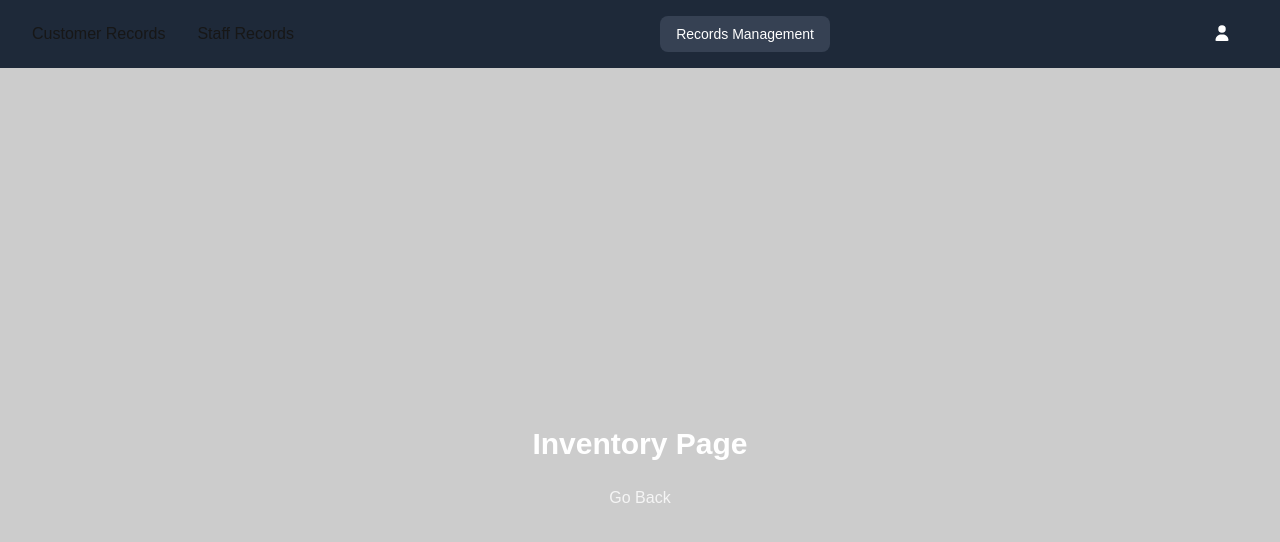
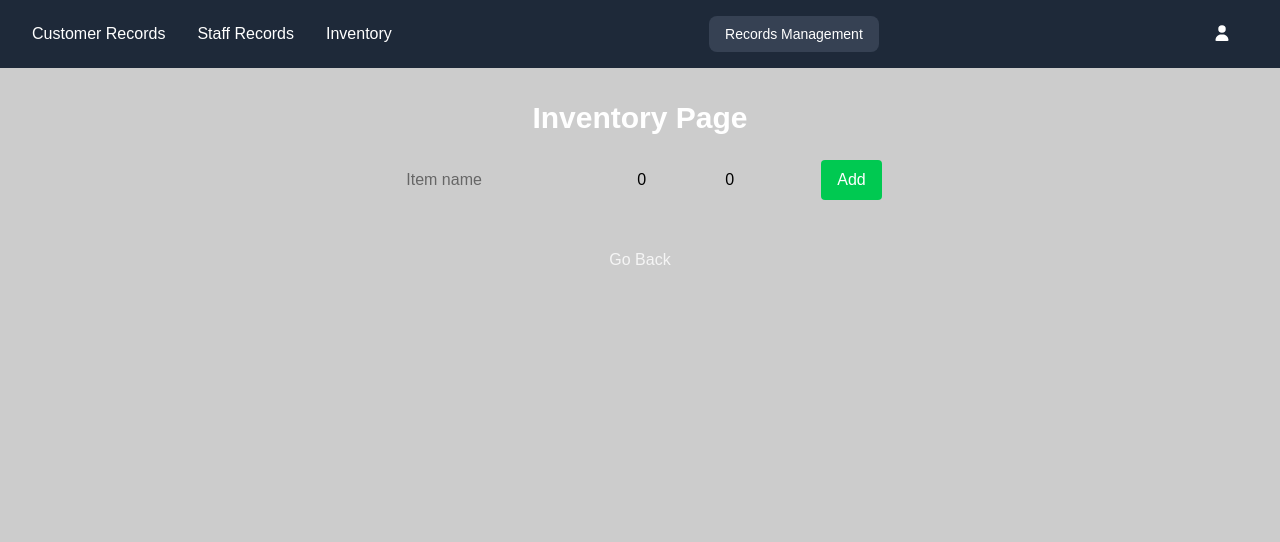
Before and after one commit to aavillejo/Barracks-Prototype, a Next.js app in the folder barracks-prototype/: page /Records/InventoryPage in a window 1280 px wide. Shown: the top 542 px of the page. Built offline with nearby package versions, Linux system fonts and the light colour scheme.

Commit message:
Inventory Management system

```diff
--- a/barracks-prototype/app/Display/Header.tsx
+++ b/barracks-prototype/app/Display/Header.tsx
@@ -4,21 +4,36 @@ import Link from 'next/link'
 
 export default function Header() {
     return (
-        <header className="flex flex-row justify-between items-center p-4 bg-gray-800 sticky top-0 z-2">
+        <header className="flex flex-row justify-between items-center p-4 bg-gray-800 sticky top-0 z-10">
             <div className="flex flex-row items-center mx-4 gap-8">
                 <Link href="/Records/CustomerRecords">
-                    <h2 className="hover:scale-115 hover:font-bold hover:shadow-lg transition-transform cursor-pointer">Customer Records</h2>
+                    <h2 className="text-white hover:scale-110 hover:font-bold transition-transform cursor-pointer">
+                        Customer Records
+                    </h2>
                 </Link>
                 <Link href="/Records/StaffRecords">
-                    <h2 className="hover:scale-115 hover:font-bold hover:shadow-lg transition-transform cursor-pointer">Staff Records</h2>
+                    <h2 className="text-white hover:scale-110 hover:font-bold transition-transform cursor-pointer">
+                        Staff Records
+                    </h2>
+                </Link>
+
+                {/* Fixed the path here to match: Records/InventoryPage */}
+                <Link href="/Records/InventoryPage">
+                    <h2 className="text-white hover:scale-110 hover:font-bold transition-transform cursor-pointer">
+                        Inventory
+                    </h2>
                 </Link>
             </div>
 
             <div className="flex flex-row items-center gap-4">
-                <span className="px-4 py-2 mx-4 rounded-lg bg-gray-700 text-white text-sm">Records Management</span>
-            </div> {/* Search Feature goes here */}
+                <span className="px-4 py-2 mx-4 rounded-lg bg-gray-700 text-white text-sm">
+                    Records Management
+                </span>
+            </div>
 
-            <div className="items-center mx-8 hover:scale-150 hover:font-bold hover:shadow-lg transition-transform cursor-pointer"> <FontAwesomeIcon icon={faUser} style={{color: "white"}}/> </div>
+            <div className="items-center mx-8 hover:scale-125 transition-transform cursor-pointer">
+                <FontAwesomeIcon icon={faUser} style={{color: "white"}}/>
+            </div>
         </header>
     )
 }
--- a/barracks-prototype/app/Display/LandingPage/page.tsx
+++ b/barracks-prototype/app/Display/LandingPage/page.tsx
@@ -13,7 +13,8 @@ interface CardData {
 
 interface LandingPageProps {
     recordsData?: CardData;
-    inventoryData?: CardData;
+    staffData?: CardData; // Renamed for clarity
+    inventoryData?: CardData; // This is the new third card
 }
 
 export default function LandingPage({
@@ -25,7 +26,8 @@ export default function LandingPage({
         recent: "#6767 - Customer Real",
         updated: "Updated: Today, 2:15 PM",
         href: "/Records/CustomerRecords"
-    }, inventoryData = {
+    },
+    staffData = {
         title: "Staff Records",
         totalLabel: "Total Staff:",
         total: "42",
@@ -33,15 +35,37 @@ export default function LandingPage({
         recent: "Daniel Cruz - Barber",
         updated: "Updated: Today, 11:30 AM",
         href: "/Records/StaffRecords"
-    }}: LandingPageProps) { // Destructuring Objects to LandingPage Parameters
+    },
+    inventoryData = {
+        title: "Inventory",
+        totalLabel: "Total Items:",
+        total: "0",
+        recentLabel: "Recent:",
+        recent: "No items yet",
+        updated: "Updated: Just now",
+        // This matches your folder path: Records/InventoryPage
+        href: "/Records/InventoryPage"
+    }
+}: LandingPageProps) {
     return (
         <>
             <Header />
-            <img src="https://avatar.setmore.com/files/img/fnQDGUanIxuY/87d76986-7faa-4cf4-840e-4bcff5ed6256.jpeg?crop=2048;689;0;148" alt="Barracks Logo" className="fixed inset-0 w-full h-full object-cover -z-10" />
-            <div className="grid grid-cols-2 gap-8 p-8 min-h-screen content-center">
+            <img
+                src="https://avatar.setmore.com/files/img/fnQDGUanIxuY/87d76986-7faa-4cf4-840e-4bcff5ed6256.jpeg?crop=2048;689;0;148"
+                alt="Barracks Logo"
+                className="fixed inset-0 w-full h-full object-cover -z-10"
+            />
+
+            {/* grid-cols-3 makes the 3 boxes appear in one row */}
+            <div className="grid grid-cols-1 md:grid-cols-3 gap-8 p-8 min-h-screen content-center">
                 <Card {...recordsData} />
+                <Card {...staffData} />
                 <Card {...inventoryData} />
-                <p className="bg-gray-900 p-5 rounded-lg text-gray-400">Note: These are hardcoded, I will replace them later with live data.</p>
+
+                {/* col-span-3 makes the note bar full-width */}
+                <p className="bg-gray-900/80 p-5 rounded-lg text-gray-400 md:col-span-3">
+                    Note: These are hardcoded, I will replace them later with live data.
+                </p>
             </div>
         </>
     )
--- a/barracks-prototype/app/Records/InventoryPage/page.tsx
+++ b/barracks-prototype/app/Records/InventoryPage/page.tsx
@@ -1,14 +1,117 @@
+"use client";
+
+import { useState, useEffect } from "react";
 import Link from "next/link";
 import Header from "../../Display/Header";
 
 export default function InventoryPage() {
+    const [items, setItems] = useState<any[]>([]);
+    const [name, setName] = useState("");
+    const [quantity, setQuantity] = useState(0);
+    const [price, setPrice] = useState(0);
+
+    // LOAD from localStorage
+    useEffect(() => {
+        const stored = localStorage.getItem("inventory");
+        if (stored) {
+            setItems(JSON.parse(stored));
+        }
+    }, []);
+
+    // SAVE helper
+    const saveData = (data: any[]) => {
+        setItems(data);
+        localStorage.setItem("inventory", JSON.stringify(data));
+    };
+
+    // CREATE
+    const addItem = () => {
+        if (!name) return;
+
+        const newItem = {
+            id: Date.now(),
+            name,
+            quantity,
+            price
+        };
+
+        saveData([...items, newItem]); // spread operation ✅
+        setName("");
+        setQuantity(0);
+        setPrice(0);
+    };
+
+    // DELETE
+    const deleteItem = (id: number) => {
+        const updated = items.filter(item => item.id !== id);
+        saveData(updated);
+    };
+
     return (
         <>
             <Header />
-            <div className="p-8 min-h-screen flex flex-col items-center justify-center backdrop-blur-sm bg-black/20">
-                <h1 className="text-3xl font-bold text-white mb-6">Inventory Page</h1>
-                <Link href="/" className="text-white/80 hover:text-white"> Go Back </Link>
+
+            <div className="p-8 min-h-screen flex flex-col items-center backdrop-blur-sm bg-black/20 text-white">
+                <h1 className="text-3xl font-bold mb-6">Inventory Page</h1>
+
+                {/* INPUTS */}
+                <div className="mb-6 flex gap-2">
+                    <input
+                        placeholder="Item name"
+                        value={name}
+                        onChange={(e) => setName(e.target.value)}
+                        className="p-2 text-black rounded"
+                    />
+                    <input
+                        type="number"
+                        placeholder="Qty"
+                        value={quantity}
+                        onChange={(e) => setQuantity(Number(e.target.value))}
+                        className="p-2 text-black rounded w-20"
+                    />
+                    <input
+                        type="number"
+                        placeholder="Price"
+                        value={price}
+                        onChange={(e) => setPrice(Number(e.target.value))}
+                        className="p-2 text-black rounded w-24"
+                    />
+
+                    <button
+                        onClick={addItem}
+                        className="bg-green-500 px-4 py-2 rounded"
+                    >
+                        Add
+                    </button>
+                </div>
+
+                {/* LIST */}
+                <div className="w-full max-w-md">
+                    {items.map((item) => (
+                        <div
+                            key={item.id}
+                            className="flex justify-between bg-white/10 p-3 mb-2 rounded"
+                        >
+                            <div>
+                                <p className="font-bold">{item.name}</p>
+                                <p>Qty: {item.quantity}</p>
+                                <p>₱{item.price}</p>
+                            </div>
+
+                            <button
+                                onClick={() => deleteItem(item.id)}
+                                className="text-red-400"
+                            >
+                                Delete
+                            </button>
+                        </div>
+                    ))}
+                </div>
+
+                <Link href="/" className="mt-6 text-white/80 hover:text-white">
+                    Go Back
+                </Link>
             </div>
         </>
-    )
+    );
 }
```
